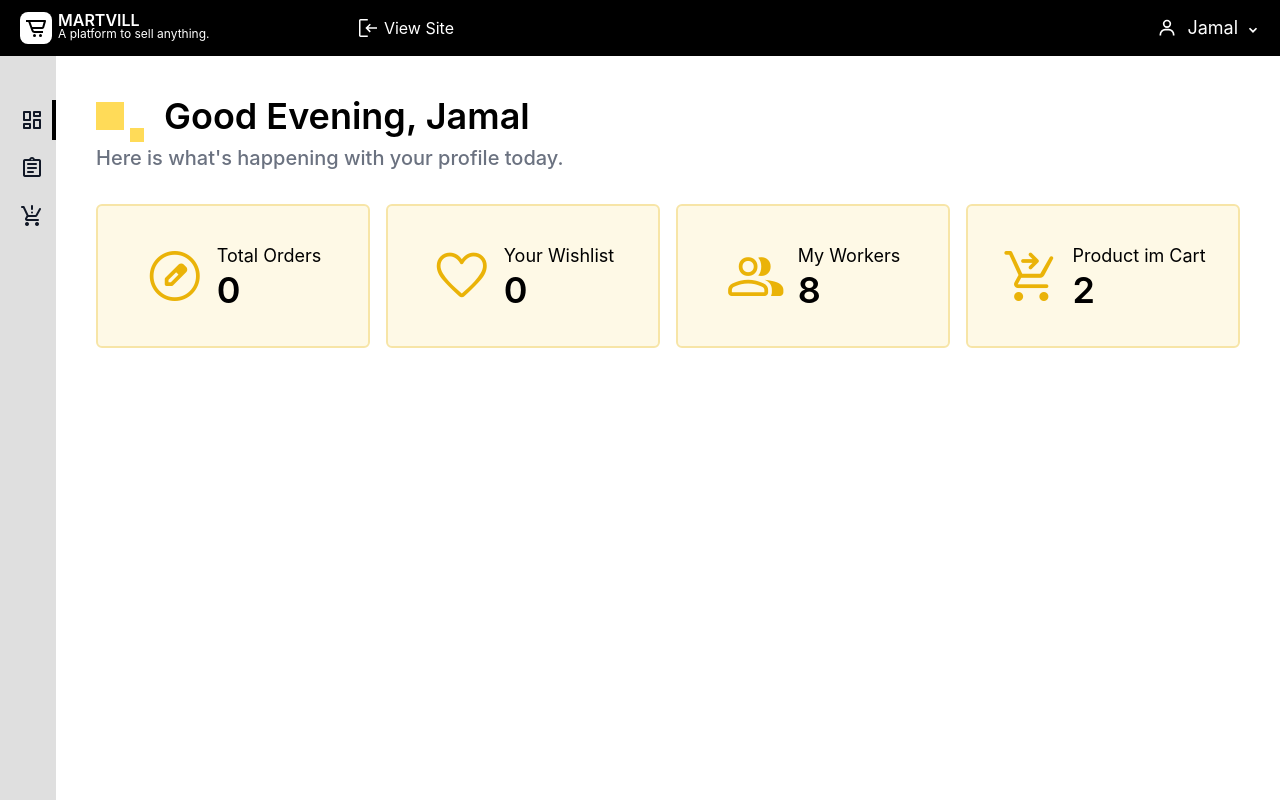
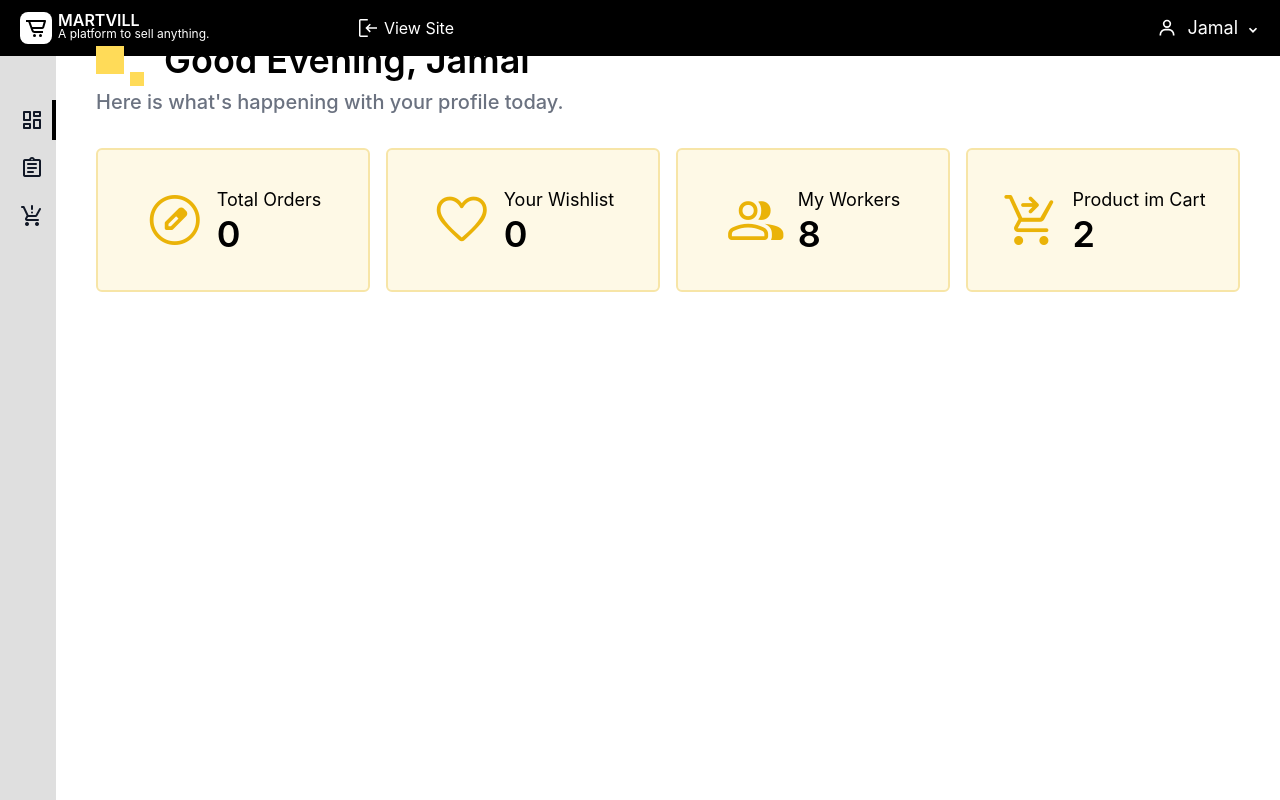
Before and after one commit to nomansd1/clothing-company, a React (Create React App) app: page /admin in a window 1280 px wide. Built offline with nearby package versions, Linux system fonts and the light colour scheme.

Commit message:
done with the design of customer dashboard and fixing some issues

```diff
--- a/src/components/Header.js
+++ b/src/components/Header.js
@@ -5,8 +5,8 @@ function Header() {
     const [dropdown, setDropdown] = useState(false)
 
     return (
-        <div className='flex items-center justify-between bg-black text-white py-3 px-5'>
-            <div className='flex items-center lg:w-[35%] justify-between'>
+        <div className='fixed top-0 left-0 w-full flex items-center justify-between bg-black text-white py-3 px-5'>
+            <div className='relative flex items-center lg:w-[35%] justify-between'>
                 <div className='flex justify-center items-center'>
                     <div className='bg-white rounded-lg p-1'>
                         <img src={Cart} alt="logo" className='text-white' />
--- a/src/components/Tab.js
+++ b/src/components/Tab.js
@@ -55,7 +55,7 @@ function Tab() {
                     </ul>
                 </div>
             </aside>
-            <main className="ml-14 h-[91vh] overflow-auto p-10">
+            <main className="ml-14 h-[91vh] overflow-auto p-10 mt-[56px] ">
                 {activeTab === 1 && <DashboardTab/>}
                 {activeTab === 2 && <OrderTab/>}
                 {activeTab === 3 && <CartTab/>}
```
